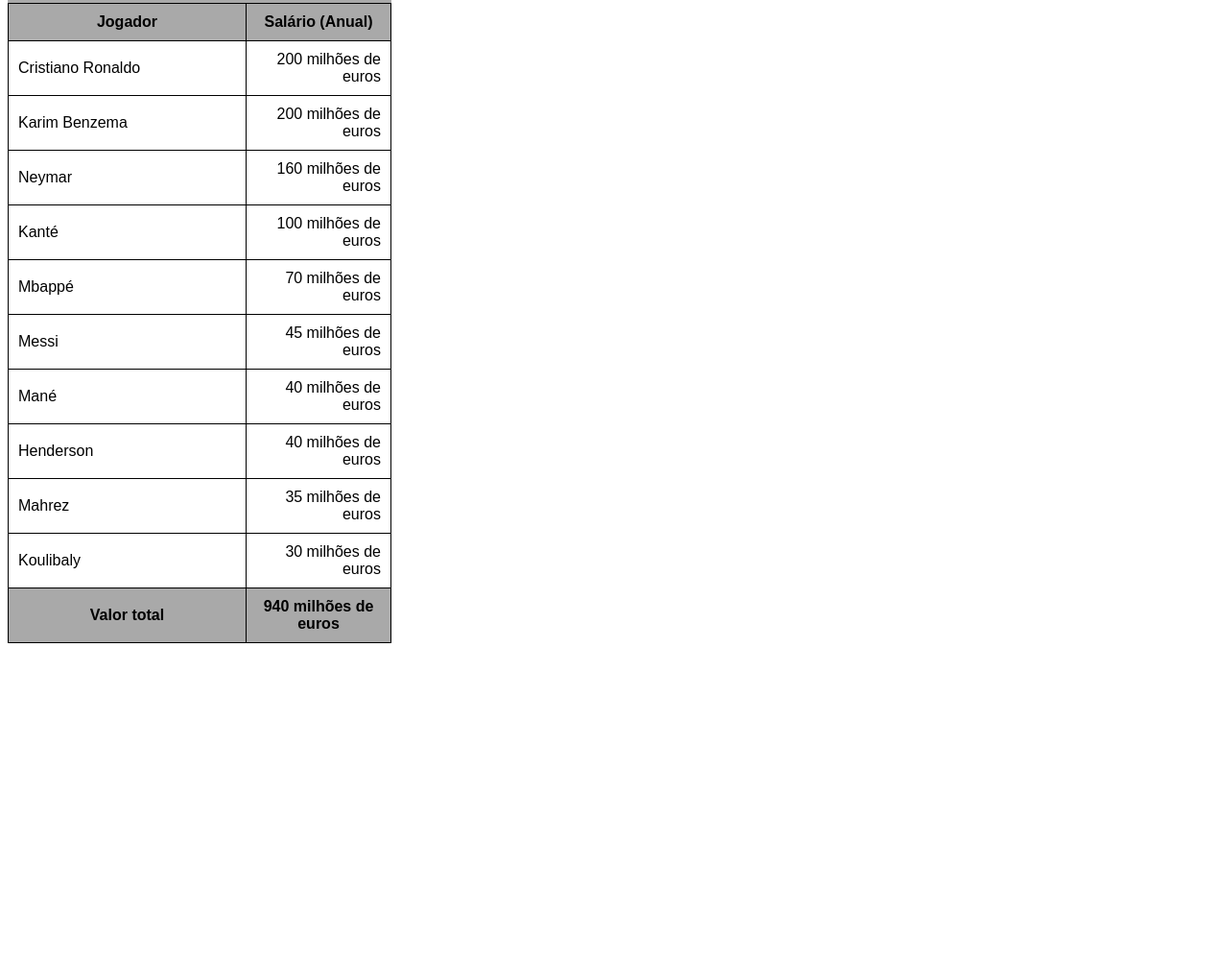
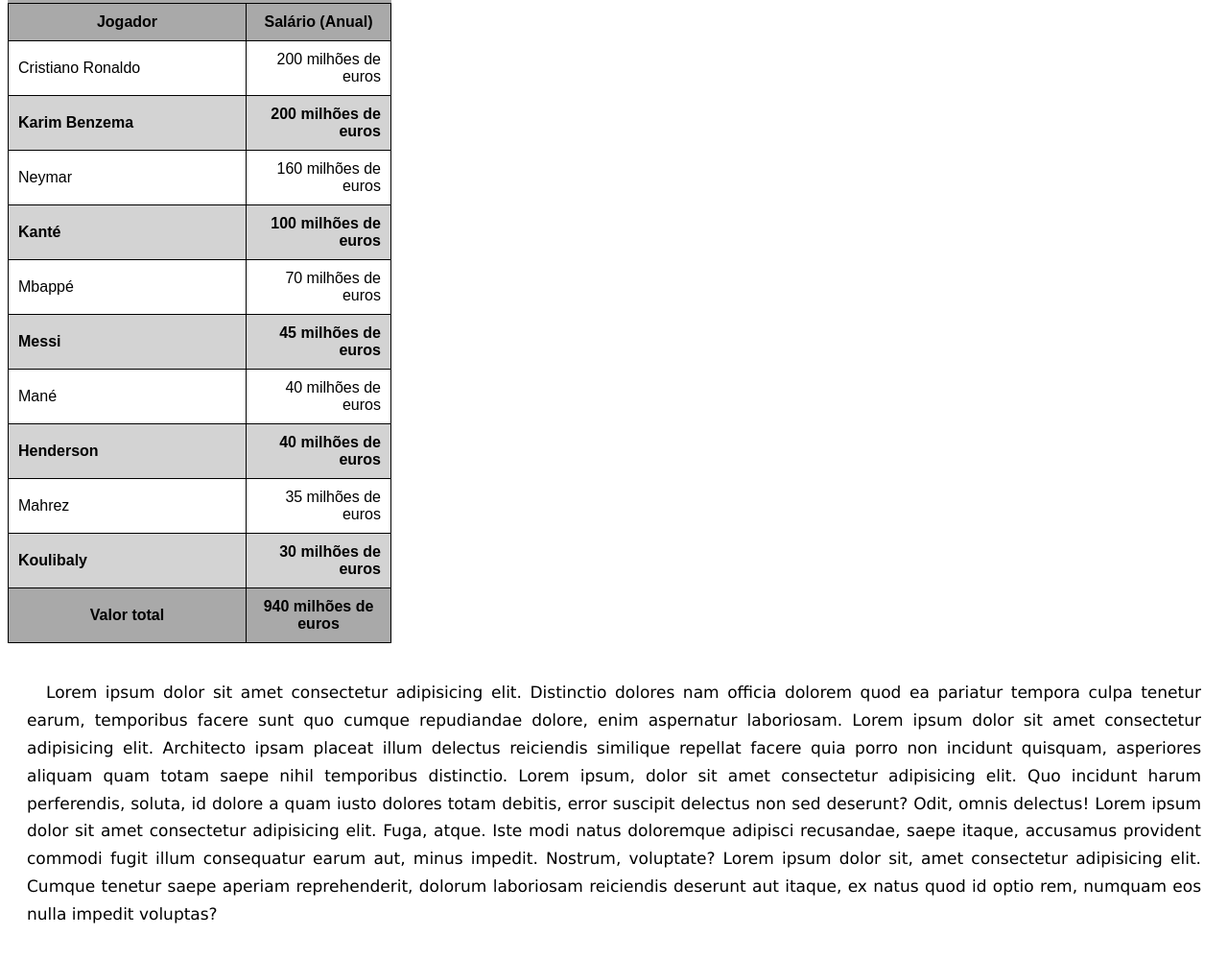
Before and after one commit to pedrohudsons/html-css, a plain HTML site: page exercicios/ex23/tabela02.html in a window 1280 px wide. Shown: the part 141-1140 px from the top of the page at 96% size. Before the commit the page ends 819 px from the top, so only its background shows below. Drawn offline with Linux system fonts and the light colour scheme.

Commit message:
Incluindo Configurações novas na tabela02 do exercicio23: Efeito zebrado e Cabeçalho fixo

```diff
--- a/exercicios/ex23/tabela02.html
+++ b/exercicios/ex23/tabela02.html
@@ -13,11 +13,18 @@
         table{
             width: 400px;
             border-collapse: collapse;
+            position: relative;
         }
 
         td,th{
             border: 1px solid black;
-        padding: 10px;
+            padding: 10px;
+        }
+
+        thead > tr > th{
+            position: sticky;
+            top:-1px;
+            background-color: darkgray;
         }
 
         .cima{
@@ -40,6 +47,20 @@
             background-color: darkgray;
             border-radius: 3px 3px 0px 0px;
             font-weight: bolder;
+        }
+
+        tbody > tr:nth-child(even){
+            background-color: lightgray;
+            font-weight: bolder;
+        }
+
+        p{
+            text-align: justify;
+            text-indent: 20px;
+            font-family: Verdana, Geneva, Tahoma, sans-serif;
+            font-size: 17px;
+            line-height: 1.7em;
+            padding: 20px;
         }
     </style>
 </head>
@@ -117,5 +138,13 @@
         </tfoot>
     </table>
 
+    <p>Lorem ipsum dolor sit amet consectetur adipisicing elit. Distinctio dolores nam officia dolorem quod ea pariatur tempora culpa tenetur earum, temporibus facere sunt quo cumque repudiandae dolore, enim aspernatur laboriosam. Lorem ipsum dolor sit amet consectetur adipisicing elit. Architecto ipsam placeat illum delectus reiciendis similique repellat facere quia porro non incidunt quisquam, asperiores aliquam quam totam saepe nihil temporibus distinctio. Lorem ipsum, dolor sit amet consectetur adipisicing elit. Quo incidunt harum perferendis, soluta, id dolore a quam iusto dolores totam debitis, error suscipit delectus non sed deserunt? Odit, omnis delectus! Lorem ipsum dolor sit amet consectetur adipisicing elit. Fuga, atque. Iste modi natus doloremque adipisci recusandae, saepe itaque, accusamus provident commodi fugit illum consequatur earum aut, minus impedit. Nostrum, voluptate? Lorem ipsum dolor sit, amet consectetur adipisicing elit. Cumque tenetur saepe aperiam reprehenderit, dolorum laboriosam reiciendis deserunt aut itaque, ex natus quod id optio rem, numquam eos nulla impedit voluptas?</p>
+
+    <p>Lorem ipsum dolor sit amet consectetur adipisicing elit. Distinctio dolores nam officia dolorem quod ea pariatur tempora culpa tenetur earum, temporibus facere sunt quo cumque repudiandae dolore, enim aspernatur laboriosam. Lorem ipsum dolor sit amet consectetur adipisicing elit. Architecto ipsam placeat illum delectus reiciendis similique repellat facere quia porro non incidunt quisquam, asperiores aliquam quam totam saepe nihil temporibus distinctio. Lorem ipsum, dolor sit amet consectetur adipisicing elit. Quo incidunt harum perferendis, soluta, id dolore a quam iusto dolores totam debitis, error suscipit delectus non sed deserunt? Odit, omnis delectus! Lorem ipsum dolor sit amet consectetur adipisicing elit. Fuga, atque. Iste modi natus doloremque adipisci recusandae, saepe itaque, accusamus provident commodi fugit illum consequatur earum aut, minus impedit. Nostrum, voluptate? Lorem ipsum dolor sit, amet consectetur adipisicing elit. Cumque tenetur saepe aperiam reprehenderit, dolorum laboriosam reiciendis deserunt aut itaque, ex natus quod id optio rem, numquam eos nulla impedit voluptas?</p>
+
+    <p>Lorem ipsum dolor sit amet consectetur adipisicing elit. Distinctio dolores nam officia dolorem quod ea pariatur tempora culpa tenetur earum, temporibus facere sunt quo cumque repudiandae dolore, enim aspernatur laboriosam. Lorem ipsum dolor sit amet consectetur adipisicing elit. Architecto ipsam placeat illum delectus reiciendis similique repellat facere quia porro non incidunt quisquam, asperiores aliquam quam totam saepe nihil temporibus distinctio. Lorem ipsum, dolor sit amet consectetur adipisicing elit. Quo incidunt harum perferendis, soluta, id dolore a quam iusto dolores totam debitis, error suscipit delectus non sed deserunt? Odit, omnis delectus! Lorem ipsum dolor sit amet consectetur adipisicing elit. Fuga, atque. Iste modi natus doloremque adipisci recusandae, saepe itaque, accusamus provident commodi fugit illum consequatur earum aut, minus impedit. Nostrum, voluptate? Lorem ipsum dolor sit, amet consectetur adipisicing elit. Cumque tenetur saepe aperiam reprehenderit, dolorum laboriosam reiciendis deserunt aut itaque, ex natus quod id optio rem, numquam eos nulla impedit voluptas?</p>
+
+    <p>Lorem ipsum dolor sit amet consectetur adipisicing elit. Distinctio dolores nam officia dolorem quod ea pariatur tempora culpa tenetur earum, temporibus facere sunt quo cumque repudiandae dolore, enim aspernatur laboriosam. Lorem ipsum dolor sit amet consectetur adipisicing elit. Architecto ipsam placeat illum delectus reiciendis similique repellat facere quia porro non incidunt quisquam, asperiores aliquam quam totam saepe nihil temporibus distinctio. Lorem ipsum, dolor sit amet consectetur adipisicing elit. Quo incidunt harum perferendis, soluta, id dolore a quam iusto dolores totam debitis, error suscipit delectus non sed deserunt? Odit, omnis delectus! Lorem ipsum dolor sit amet consectetur adipisicing elit. Fuga, atque. Iste modi natus doloremque adipisci recusandae, saepe itaque, accusamus provident commodi fugit illum consequatur earum aut, minus impedit. Nostrum, voluptate? Lorem ipsum dolor sit, amet consectetur adipisicing elit. Cumque tenetur saepe aperiam reprehenderit, dolorum laboriosam reiciendis deserunt aut itaque, ex natus quod id optio rem, numquam eos nulla impedit voluptas?</p>
+
 </body>
 </html>
```
